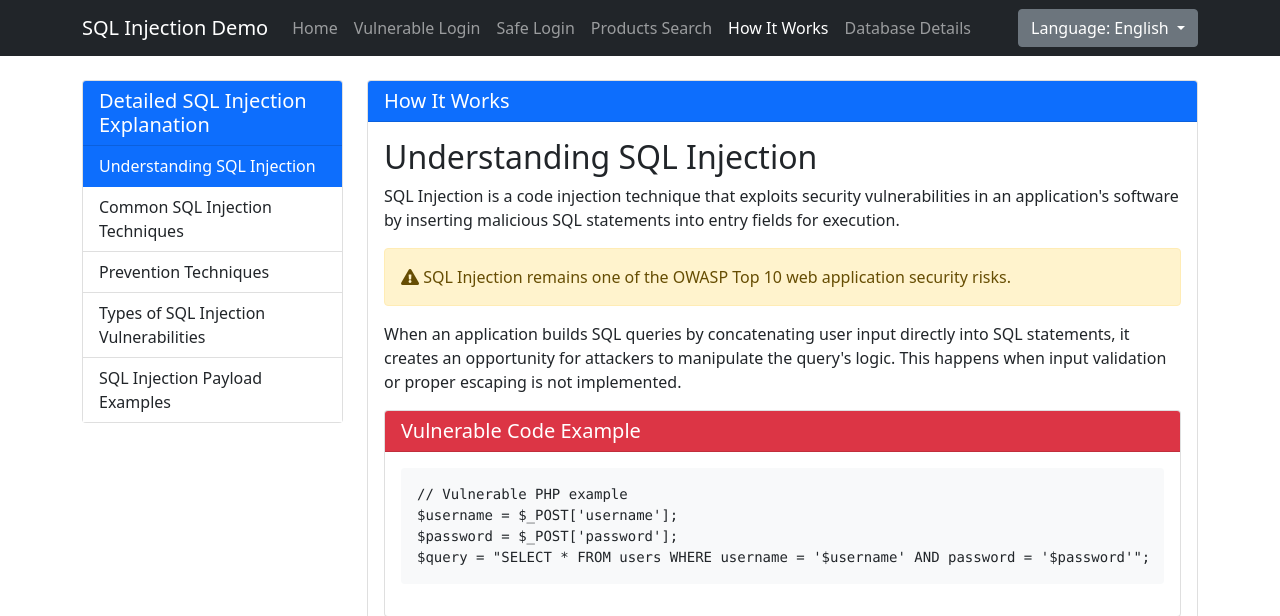
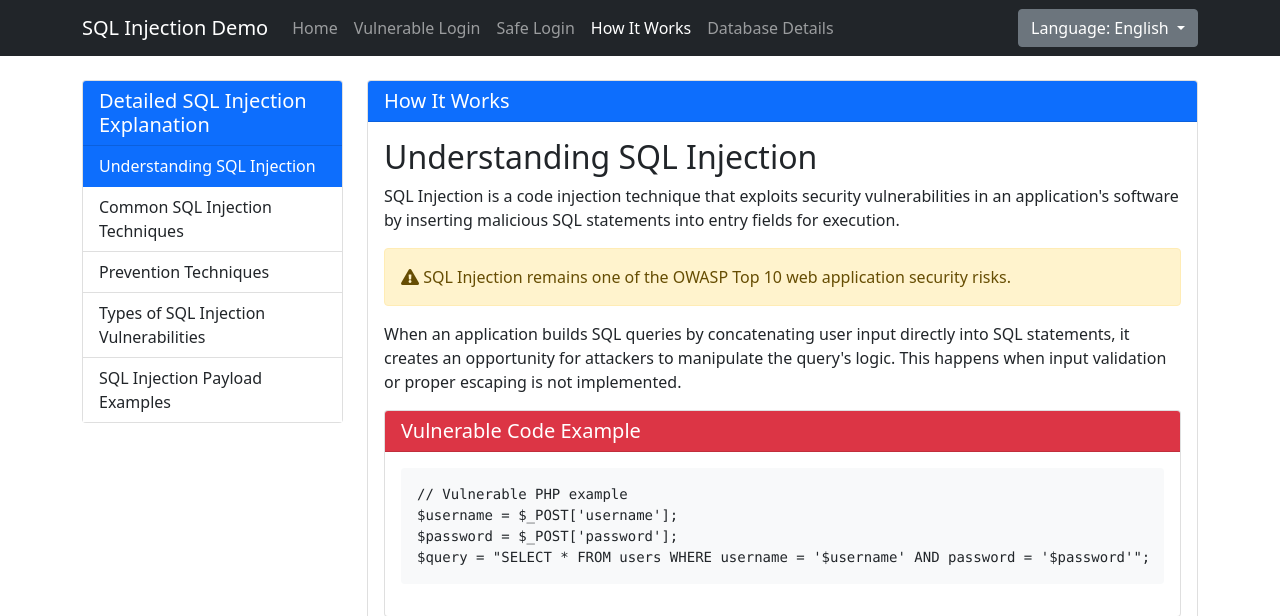
Before and after one commit to SebastianMeisel/SQL-Injection-Demo, a Flask app: page /how-it-works in a window 1280 px wide. Shown: the top 616 px of the page. Run offline with Flask 2, Linux system fonts and the light colour scheme; some libraries are stand-ins or nearby versions.

Commit message:
Removed products page from base.html

```diff
--- a/app/templates/base.html
+++ b/app/templates/base.html
@@ -51,9 +51,9 @@
                     <li class="nav-item">
                         <a class="nav-link {% if request.path == '/login_safe' %}active{% endif %}" href="/login_safe">{{ g.get_text('safe_login') }}</a>
                     </li>
-                    <li class="nav-item">
-                        <a class="nav-link {% if request.path == '/products' %}active{% endif %}" href="/products">{{ g.get_text('products_search') }}</a>
-                    </li>
+                    <!-- <li class="nav-item"> -->
+                    <!--     <a class="nav-link {% if request.path == '/products' %}active{% endif %}" href="/products">{{ g.get_text('products_search') }}</a> -->
+                    <!-- </li> -->
                     <li class="nav-item">
                         <a class="nav-link {% if request.path == '/how-it-works' %}active{% endif %}" href="/how-it-works">{{ g.get_text('how_it_works') }}</a>
                     </li>
```
